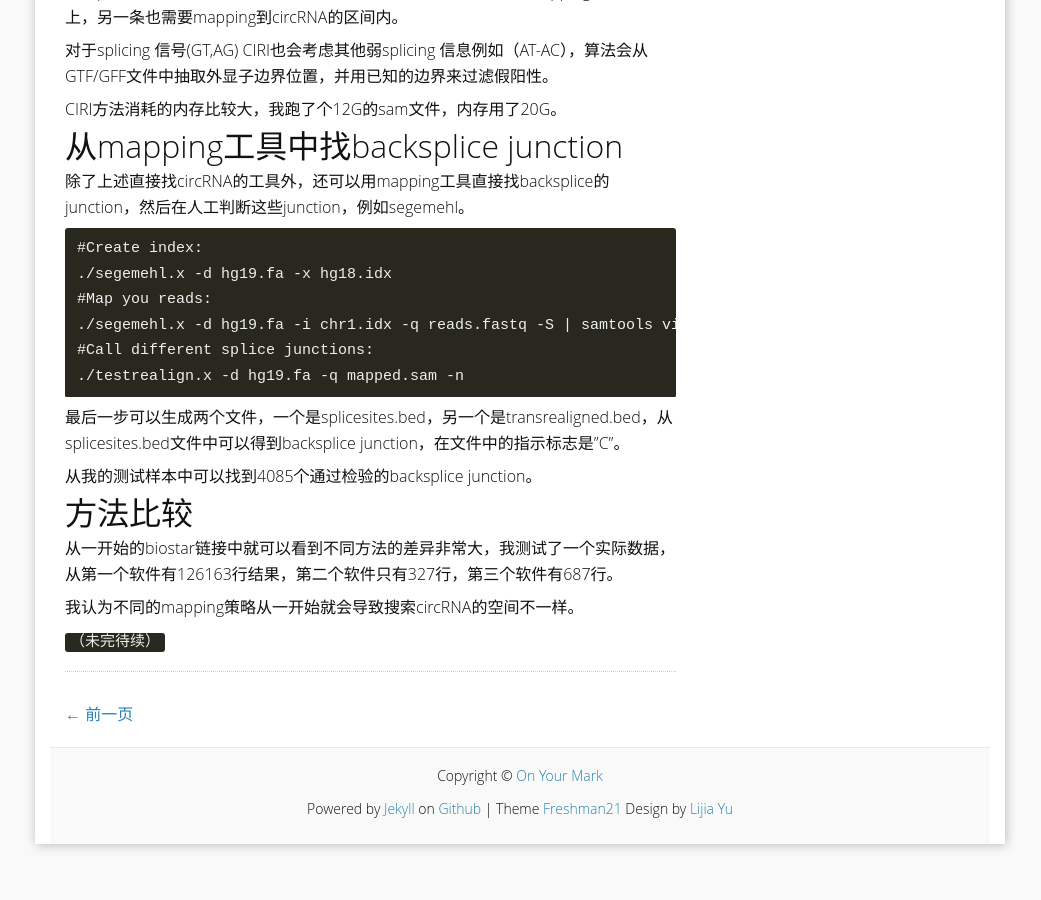
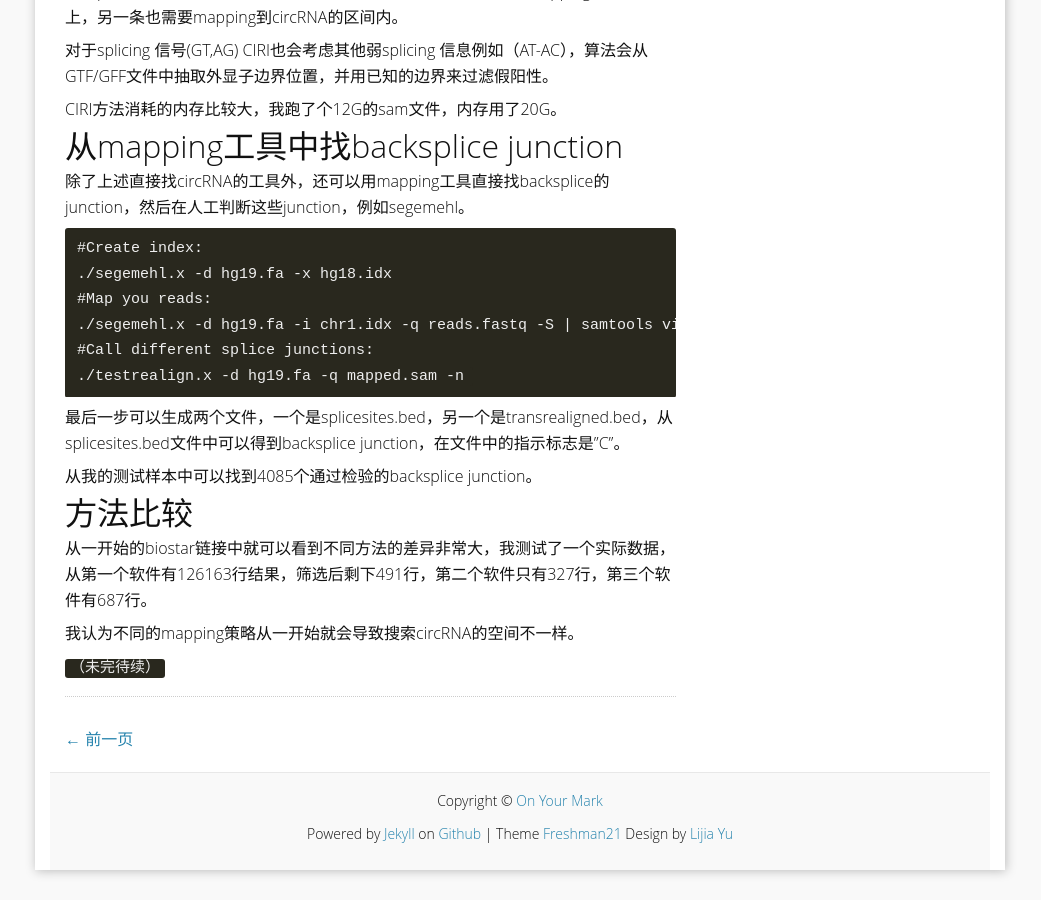
Before and after one commit to yulijia/cn, a Jekyll site: the page built from _posts/2015-08-07-circRNA-tools.md, in a window 1280 px wide and 900 px high, scrolled down 2972 px. Shown: the whole window, without its empty margins (120-1161 px from the left). Built offline with Jekyll 4.4.1, drawn with Linux system fonts in a browser that asks for light colours; some web fonts are replaced; formulas are drawn with MathJax 3; comment, search, counter and statistics services are not loaded; before the commit the page ends 3846 px from its top, so only the background shows below that.

Commit message:
update post

```diff
--- a/_posts/2015-08-07-circRNA-tools.md
+++ b/_posts/2015-08-07-circRNA-tools.md
@@ -115,7 +115,7 @@ CIRI方法消耗的内存比较大，我跑了个12G的sam文件，内存用了2
 
 ## 方法比较
 
-从一开始的biostar链接中就可以看到不同方法的差异非常大，我测试了一个实际数据，从第一个软件有126163行结果，第二个软件只有327行，第三个软件有687行。
+从一开始的biostar链接中就可以看到不同方法的差异非常大，我测试了一个实际数据，从第一个软件有126163行结果，筛选后剩下491行，第二个软件只有327行，第三个软件有687行。
 
 我认为不同的mapping策略从一开始就会导致搜索circRNA的空间不一样。
 
```
